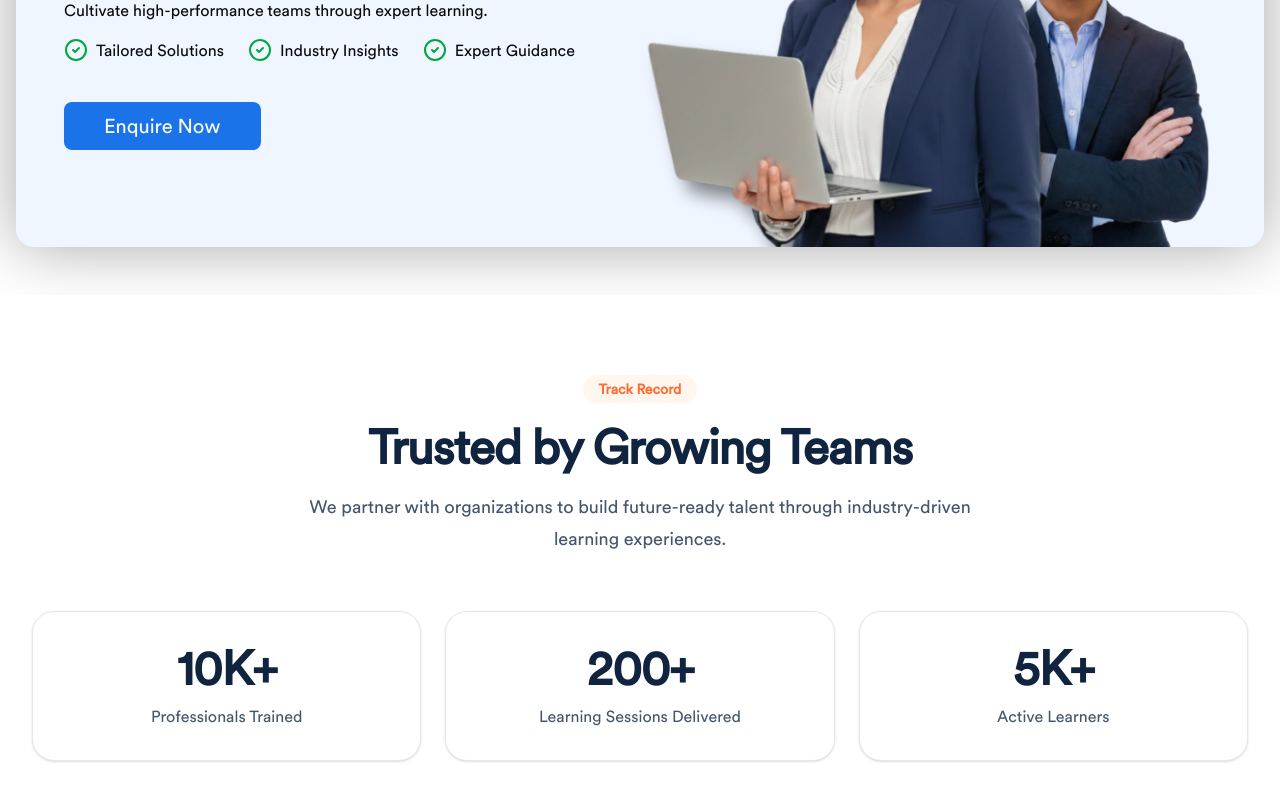
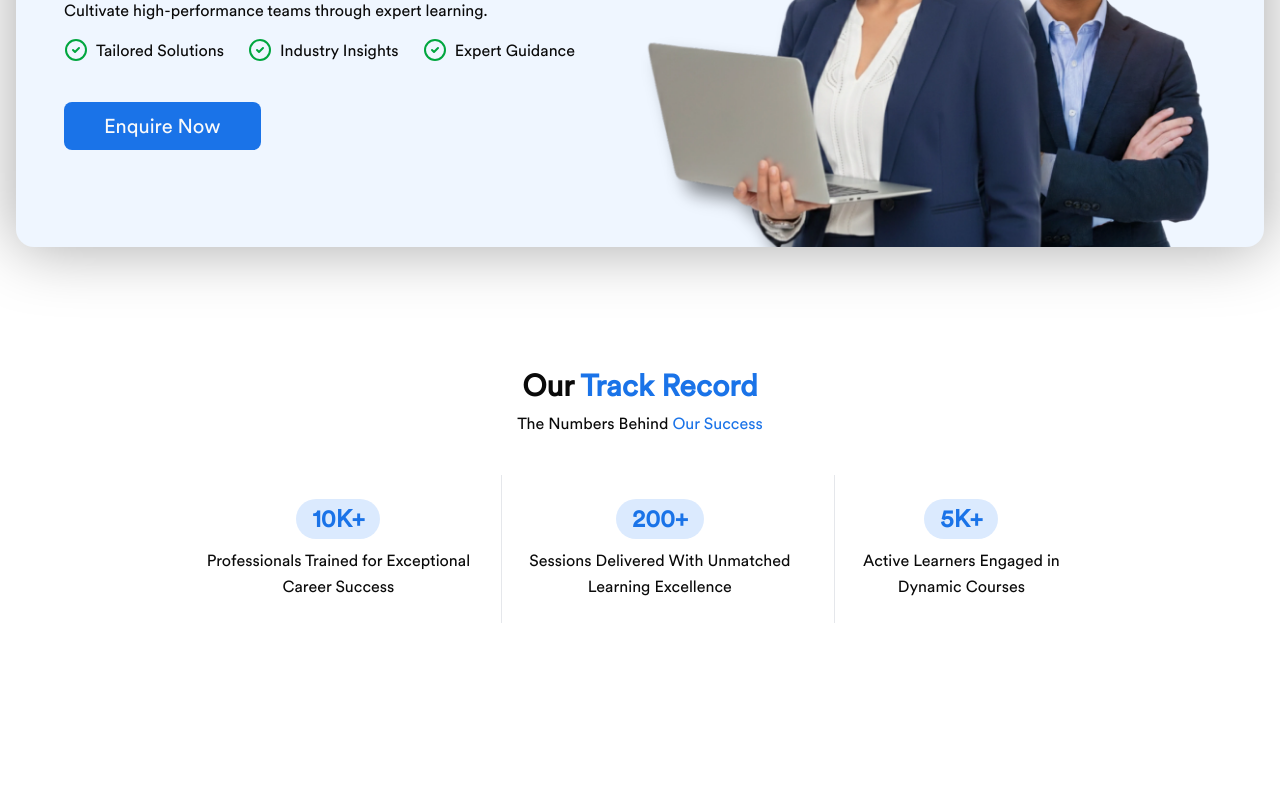
Before and after one commit to PriDebnath/accredian-assessment, a Next.js app: page / in a window 1280 px wide. Shown: the part 348-1148 px from the top of the page. After the commit the page ends 1043 px from the top, so only its background shows below. Built offline with nearby package versions, Linux system fonts and the light colour scheme.

Commit message:
@Done Stats section

```diff
--- a/app/page.tsx
+++ b/app/page.tsx
@@ -2,7 +2,7 @@ import { Suspense } from "react";
 import ErrorBoundary from "@/app/component/ErrorBoundary";
 import LangingPageLayout from "@/feature/landing-page/component/layout/langing-page-layout";
 import Home from "@/feature/landing-page/component/home";
-import Stats from "@/feature/landing-page/component/Stats/index";
+import Stats from "@/feature/landing-page/component/stats/index";
 
 export default async function Page() {
   return (
--- a/feature/landing-page/component/Stats/StatCard.tsx
+++ /dev/null
@@ -1,18 +0,0 @@
-type StatCardProps = {
-  value: string;
-  label: string;
-};
-
-export default function StatCard({ value, label }: StatCardProps) {
-  return (
-    <div className="rounded-3xl border border-slate-200 bg-white p-8 text-center shadow-sm transition-all duration-300 hover:-translate-y-1 hover:shadow-lg">
-      <h3 className="text-4xl font-bold tracking-tight text-[#10233f] md:text-5xl">
-        {value}
-      </h3>
-
-      <p className="mt-3 text-sm leading-6 text-slate-600 md:text-base">
-        {label}
-      </p>
-    </div>
-  );
-}
--- a/feature/landing-page/component/Stats/index.tsx
+++ b/feature/landing-page/component/Stats/index.tsx
@@ -1,51 +1,57 @@
 import { PAGE_ITEMS } from "@/constants";
-import  StatCard  from "./StatCard";
 
-const stats = [
+const trackRecords = [
   {
     value: "10K+",
-    label: "Professionals Trained",
+    title: "Professionals Trained for Exceptional Career Success",
   },
   {
     value: "200+",
-    label: "Learning Sessions Delivered",
+    title: "Sessions Delivered With Unmatched Learning Excellence",
   },
   {
     value: "5K+",
-    label: "Active Learners",
+    title: "Active Learners Engaged in Dynamic Courses",
   },
 ];
 
-export default function Stats() {
+export default function TrackRecord() {
   return (
-    <section className="bg-white py-20" id={PAGE_ITEMS.stats}>
-      <div className="mx-auto max-w-7xl px-6 lg:px-8">
+    <section
+      id={PAGE_ITEMS.stats}
+      className="px-6 py-18 md:px-16 md:py-18"
+    >
+      <div className="mx-auto max-w-5xl">
         {/* Heading */}
-
-        <div className="mx-auto max-w-2xl text-center">
-          <span className="inline-flex rounded-full bg-orange-50 px-4 py-1 text-sm font-semibold text-[#ff6b35]">
-            Track Record
-          </span>
-
-          <h2 className="mt-5 text-3xl font-bold tracking-tight text-[#10233f] md:text-5xl">
-            Trusted by Growing Teams
+        <div className="text-center">
+          <h2 className="text-3xl font-bold md:text-3xl">
+            Our <span className="text-primary">Track Record</span>
           </h2>
 
-          <p className="mt-5 text-lg leading-8 text-slate-600">
-            We partner with organizations to build future-ready talent through
-            industry-driven learning experiences.
+          <p className="mt-2  ">
+            The Numbers Behind <span className="text-primary"> Our Success</span>
           </p>
         </div>
 
         {/* Stats */}
+        <div className="mt-10  flex flex-col md:flex-row  gap-4 px-16">
+          {trackRecords.map((record, index) => (
+            <div
+              key={record.value}
+              className={`
+                flex flex-raw md:flex-col  gap-2 items-center  py-6 text-center
+                ${index !== 0 ? "border-t md:border-l md:border-t-0 border-gray-200" : ""}
+              `}
+            >
+              <div
+              className="flex h-10 min-w-16 items-center justify-center rounded-full bg-blue-100 px-4 text-2xl font-bold text-primary">
+                {record.value}
+              </div>
 
-        <div className="mt-14 grid gap-6 md:grid-cols-3">
-          {stats.map((stat) => (
-            <StatCard
-              key={stat.label}
-              value={stat.value}
-              label={stat.label}
-            />
+              <p className=" leading-relaxed ">
+                {record.title}
+              </p>
+            </div>
           ))}
         </div>
       </div>
--- a/feature/landing-page/component/home/index.tsx
+++ b/feature/landing-page/component/home/index.tsx
@@ -29,7 +29,7 @@ const highlights = [
 export default function Home() {
   return (
     <section id={PAGE_ITEMS.home} className=" md:my-8 md:p-4 ">
-      <div className="px-12 flex items-center flex-col-reverse md:flex-row bg-blue-50 rounded-2xl"
+      <div className="px-12 py-4 md:py-0 flex items-center flex-col-reverse md:flex-row bg-blue-50 rounded-2xl"
       style={{boxShadow:'0px 0px 4rem rgba(0,0,0,0.35)'}}>
         <div className="  w-full text-center md:text-left">
 
```
